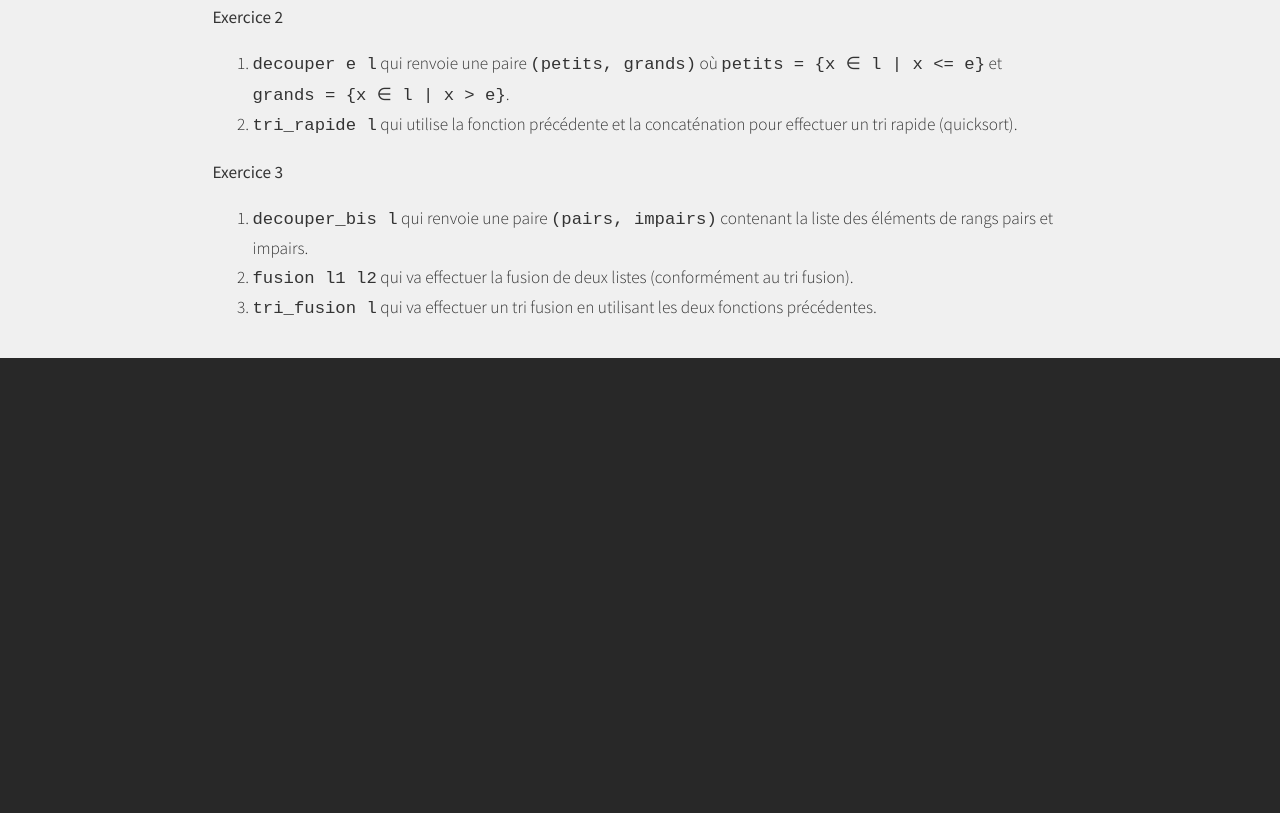
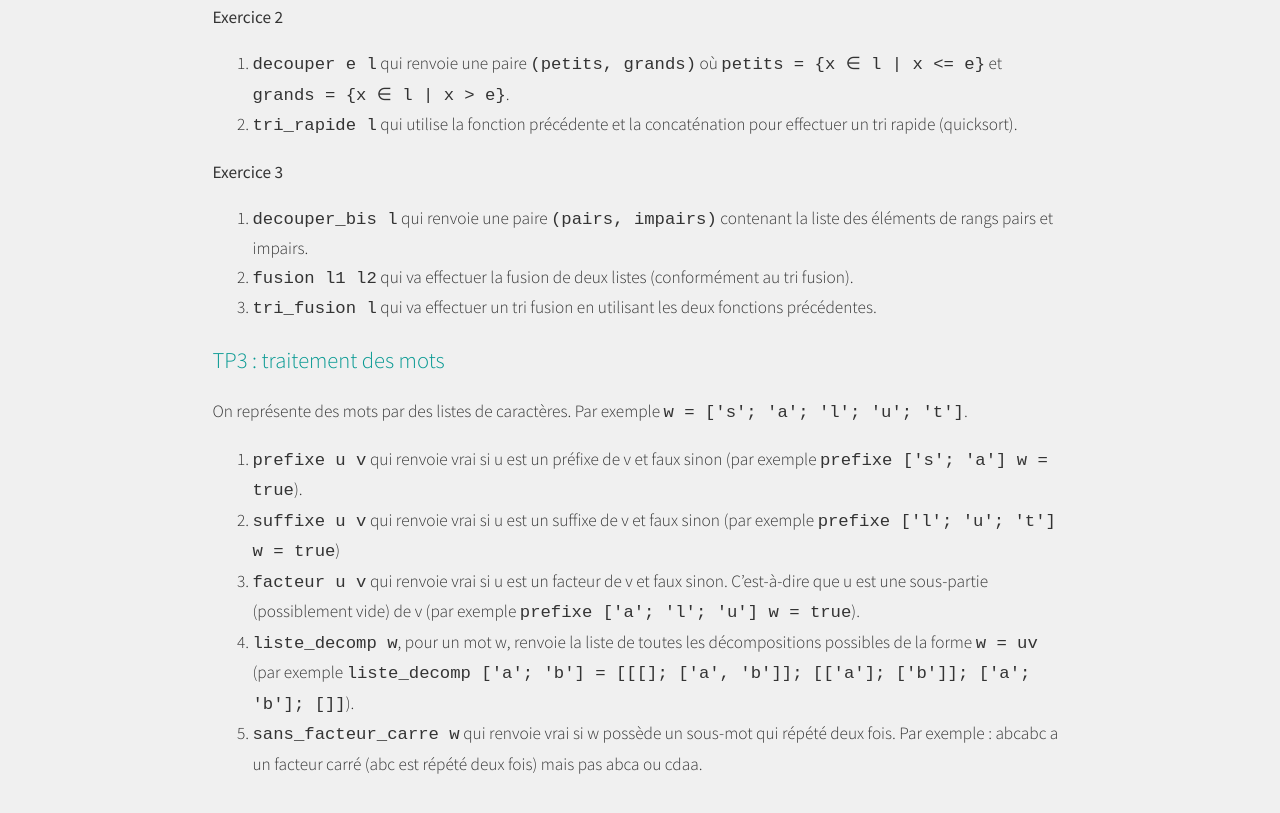
Before and after one commit to engboris/engboris.github.io, a plain HTML site: page teaching/pf/index.html in a window 1280 px wide. Shown: the part 2720-3533 px from the top of the page. Before the commit the page ends 3078 px from the top, so only its background shows below. Drawn offline with Linux system fonts and the light colour scheme.

Commit message:
MaJ cours PF

```diff
--- a/feed.xml
+++ b/feed.xml
@@ -1,4 +1,4 @@
-<?xml version="1.0" encoding="utf-8"?><feed xmlns="http://www.w3.org/2005/Atom" ><generator uri="https://jekyllrb.com/" version="3.8.5">Jekyll</generator><link href="https://engboris.github.io//feed.xml" rel="self" type="application/atom+xml" /><link href="https://engboris.github.io//" rel="alternate" type="text/html" /><updated>2020-03-05T12:13:24+01:00</updated><id>https://engboris.github.io//feed.xml</id><title type="html">Eng (Sambo) Boris</title><subtitle>Eng Boris's webpage. PhD in Computer Science.</subtitle><author><name>Eng Sambo Boris</name></author><entry><title type="html">On Intuitionism and Classicism</title><link href="https://engboris.github.io//proof%20theory/philosophy/history/semi-technical/student-oriented%20%F0%9F%98%90/2018/12/07/intuitionism-classicism/" rel="alternate" type="text/html" title="On Intuitionism and Classicism" /><published>2018-12-07T00:00:00+01:00</published><updated>2018-12-07T00:00:00+01:00</updated><id>https://engboris.github.io//proof%20theory/philosophy/history/semi-technical/student-oriented%20%F0%9F%98%90/2018/12/07/intuitionism-classicism</id><content type="html" xml:base="https://engboris.github.io//proof%20theory/philosophy/history/semi-technical/student-oriented%20%F0%9F%98%90/2018/12/07/intuitionism-classicism/">&lt;p&gt;&lt;strong&gt;Prerequisite&lt;/strong&gt;: natural deduction, sequent calculus, intuitionistic logic, classical logic&lt;/p&gt;
+<?xml version="1.0" encoding="utf-8"?><feed xmlns="http://www.w3.org/2005/Atom" ><generator uri="https://jekyllrb.com/" version="3.8.5">Jekyll</generator><link href="https://engboris.github.io//feed.xml" rel="self" type="application/atom+xml" /><link href="https://engboris.github.io//" rel="alternate" type="text/html" /><updated>2020-03-10T14:58:58+01:00</updated><id>https://engboris.github.io//feed.xml</id><title type="html">Eng (Sambo) Boris</title><subtitle>Eng Boris's webpage. PhD in Computer Science.</subtitle><author><name>Eng Sambo Boris</name></author><entry><title type="html">On Intuitionism and Classicism</title><link href="https://engboris.github.io//proof%20theory/philosophy/history/semi-technical/student-oriented%20%F0%9F%98%90/2018/12/07/intuitionism-classicism/" rel="alternate" type="text/html" title="On Intuitionism and Classicism" /><published>2018-12-07T00:00:00+01:00</published><updated>2018-12-07T00:00:00+01:00</updated><id>https://engboris.github.io//proof%20theory/philosophy/history/semi-technical/student-oriented%20%F0%9F%98%90/2018/12/07/intuitionism-classicism</id><content type="html" xml:base="https://engboris.github.io//proof%20theory/philosophy/history/semi-technical/student-oriented%20%F0%9F%98%90/2018/12/07/intuitionism-classicism/">&lt;p&gt;&lt;strong&gt;Prerequisite&lt;/strong&gt;: natural deduction, sequent calculus, intuitionistic logic, classical logic&lt;/p&gt;
 
 &lt;h1 id=&quot;introduction&quot;&gt;Introduction&lt;/h1&gt;
 
--- a/teaching/pf/index.html
+++ b/teaching/pf/index.html
@@ -129,7 +129,7 @@ de façon intelligente en prenant en compte le fait qu’elles sont triées.</p>
 5
 6
 7
-</pre></td><td class="code"><pre><span class="kr">let</span> <span class="n">inter2</span> <span class="n">l1</span> <span class="n">l2</span> <span class="p">=</span>
+</pre></td><td class="code"><pre><span class="kr">let</span> <span class="kr">rec</span> <span class="n">inter2</span> <span class="n">l1</span> <span class="n">l2</span> <span class="p">=</span>
     <span class="n">match</span> <span class="n">l1</span><span class="p">,</span> <span class="n">l2</span> <span class="kr">with</span> <span class="c">(*</span><span class="cm"> On peut faire des match sur plusieurs listes à la fois *)</span>
     <span class="p">|</span> <span class="p">[],</span> <span class="n">l2</span> <span class="p">-&gt;</span> <span class="p">...</span>
     <span class="p">|</span> <span class="n">l1</span><span class="p">,</span> <span class="p">[]</span> <span class="p">-&gt;</span> <span class="p">...</span>
@@ -175,13 +175,17 @@ de façon intelligente en prenant en compte le fait qu’elles sont triées.</p>
   <li><code class="highlighter-rouge">tri_fusion l</code> qui va effectuer un tri fusion en utilisant les deux fonctions précédentes.</li>
 </ol>
 
-<!-- On représente des mots par des listes de caractères. Par exemple `w = ['s'; 'a'; 'l'; 'u'; 't']`.
+<h2 id="tp3--traitement-des-mots">TP3 : traitement des mots</h2>
 
-1. `prefixe u v` qui renvoie vrai si u est un préfixe de v et faux sinon (par exemple `prefixe ['s'; 'a'] w = true`).
-2. `suffixe u v` qui renvoie vrai si u est un suffixe de v et faux sinon (par exemple `prefixe ['l'; 'u'; 't'] w = true`)
-3. `facteur u v` qui renvoie vrai si u est un facteur de v et faux sinon. C'est-à-dire que u est une sous-partie (possiblement vide) de v (par exemple `prefixe ['a'; 'l'; 'u'] w = true`).
-4. `liste_decomp w`, pour un mot w, renvoie la liste de toutes les décompositions possibles de la forme `w = uv` (par exemple `liste_decomp ['a'; 'b'] = [[[]; ['a', 'b']]; [['a']; ['b']]; ['a'; 'b']; []]`).
-5. `sans_facteur_carre w` qui renvoie vrai si w possède un sous-mot qui répété deux fois. Par exemple : abcabc a un facteur carré (abc est répété deux fois) mais pas abca ou cdaa. -->
+<p>On représente des mots par des listes de caractères. Par exemple <code class="highlighter-rouge">w = ['s'; 'a'; 'l'; 'u'; 't']</code>.</p>
+
+<ol>
+  <li><code class="highlighter-rouge">prefixe u v</code> qui renvoie vrai si u est un préfixe de v et faux sinon (par exemple <code class="highlighter-rouge">prefixe ['s'; 'a'] w = true</code>).</li>
+  <li><code class="highlighter-rouge">suffixe u v</code> qui renvoie vrai si u est un suffixe de v et faux sinon (par exemple <code class="highlighter-rouge">prefixe ['l'; 'u'; 't'] w = true</code>)</li>
+  <li><code class="highlighter-rouge">facteur u v</code> qui renvoie vrai si u est un facteur de v et faux sinon. C’est-à-dire que u est une sous-partie (possiblement vide) de v (par exemple <code class="highlighter-rouge">prefixe ['a'; 'l'; 'u'] w = true</code>).</li>
+  <li><code class="highlighter-rouge">liste_decomp w</code>, pour un mot w, renvoie la liste de toutes les décompositions possibles de la forme <code class="highlighter-rouge">w = uv</code> (par exemple <code class="highlighter-rouge">liste_decomp ['a'; 'b'] = [[[]; ['a', 'b']]; [['a']; ['b']]; ['a'; 'b']; []]</code>).</li>
+  <li><code class="highlighter-rouge">sans_facteur_carre w</code> qui renvoie vrai si w possède un sous-mot qui répété deux fois. Par exemple : abcabc a un facteur carré (abc est répété deux fois) mais pas abca ou cdaa.</li>
+</ol>
 
   </article>
 </main>
```
